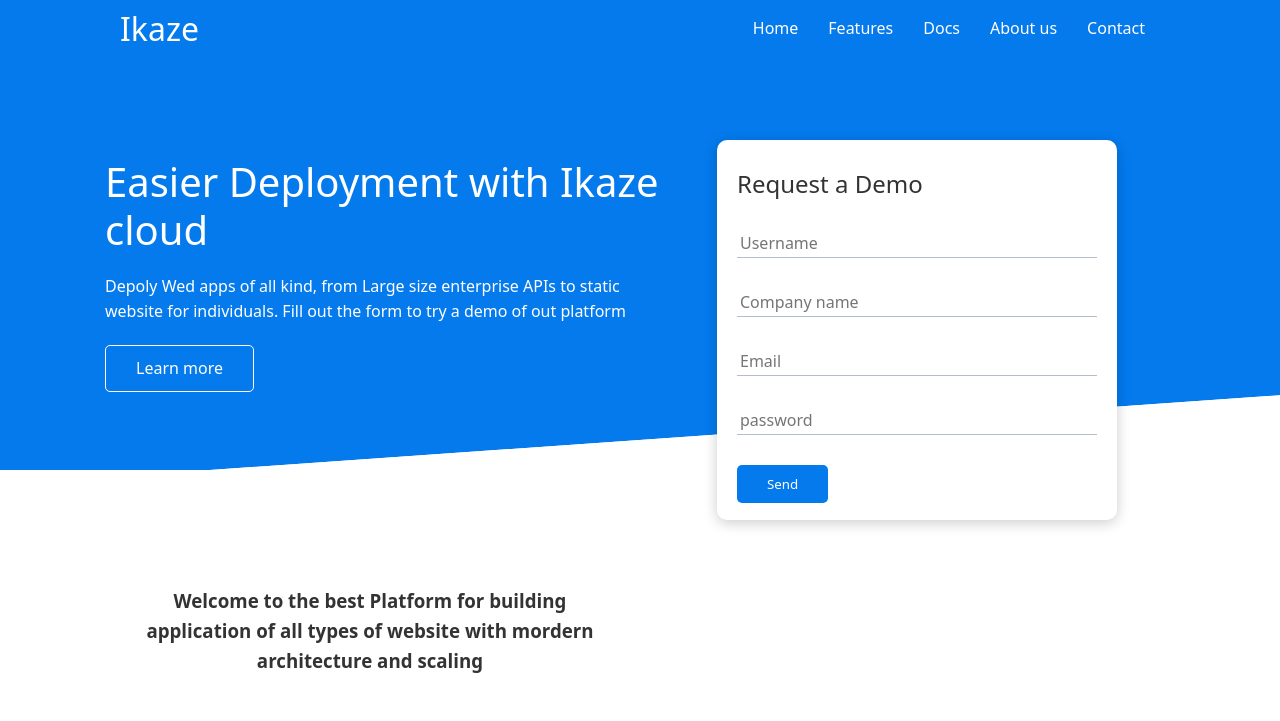
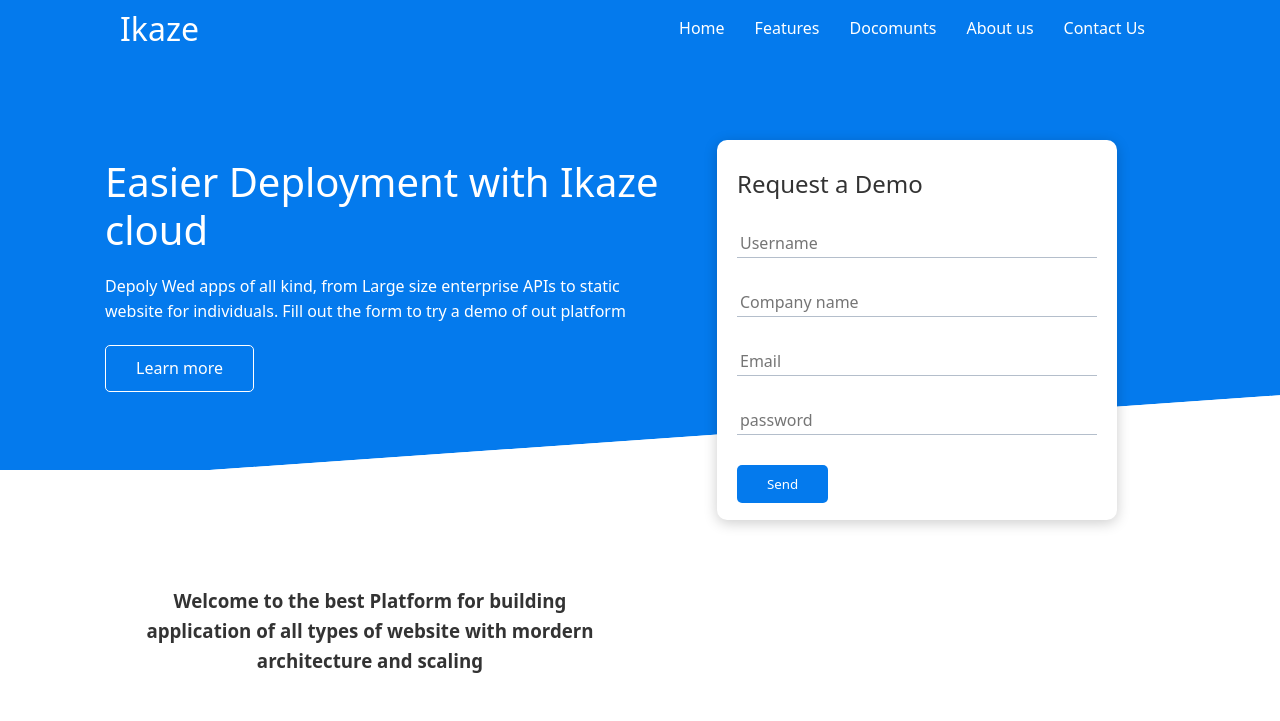
Before and after one commit to Honprog/BenCompany, a plain HTML site: page Index.html in a window 1280 px wide. Shown: the top 721 px of the page. Drawn offline with Linux system fonts and the light colour scheme.

Commit message:
Update Index.html

```diff
--- a/Index.html
+++ b/Index.html
@@ -16,9 +16,9 @@
                 <ul>
                     <li><a href="#">Home</a></li>
                     <li><a href="features.html">Features</a></li>
-                    <li><a href="#">Docs</a></li>
+                    <li><a href="#">Docomunts</a></li>
                     <li><a href="#">About us</a></li>
-                    <li><a href="#">Contact</a></li>
+                    <li><a href="#">Contact Us</a></li>
                 </ul>
              </nav>
         </div>
```
